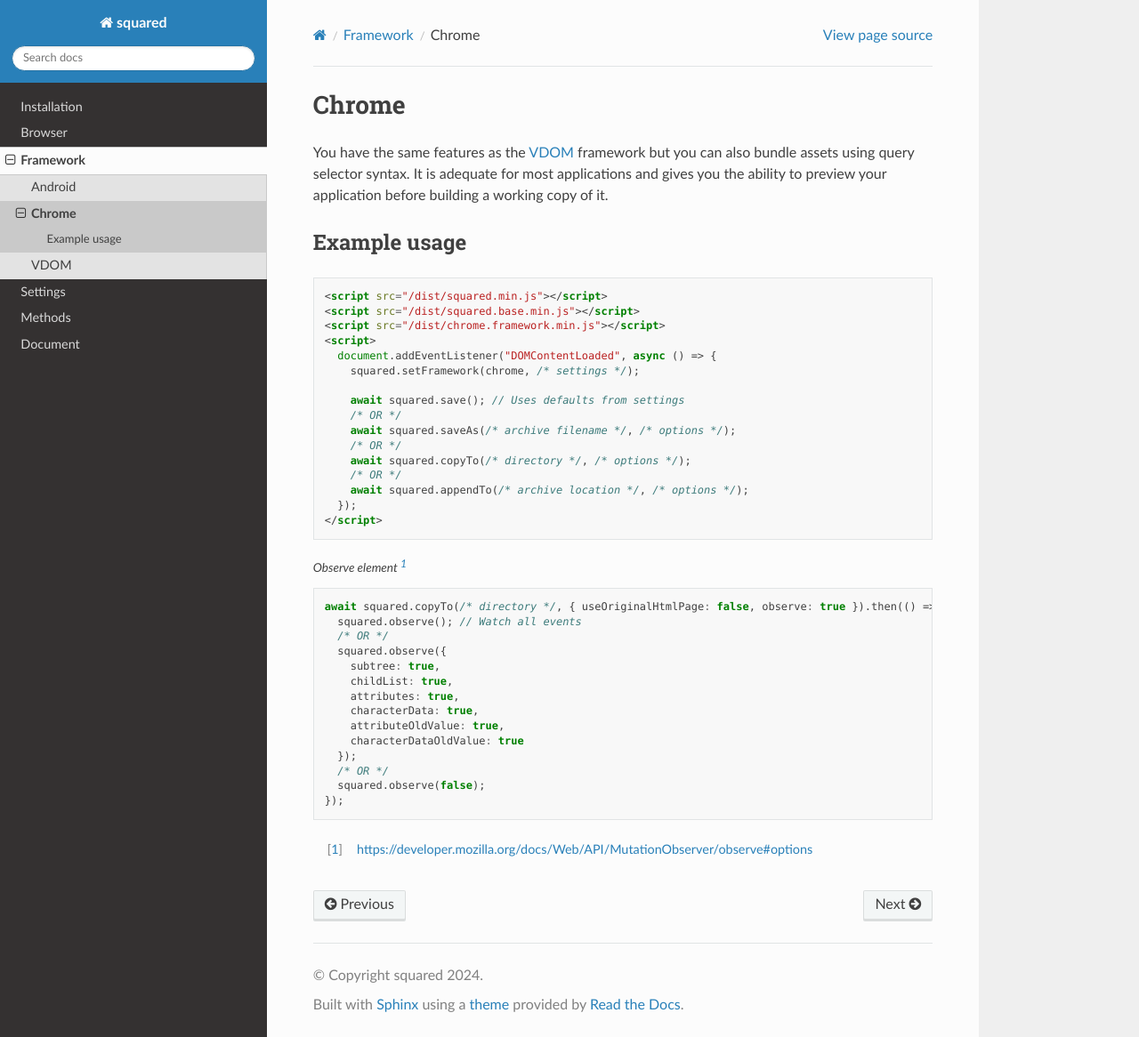
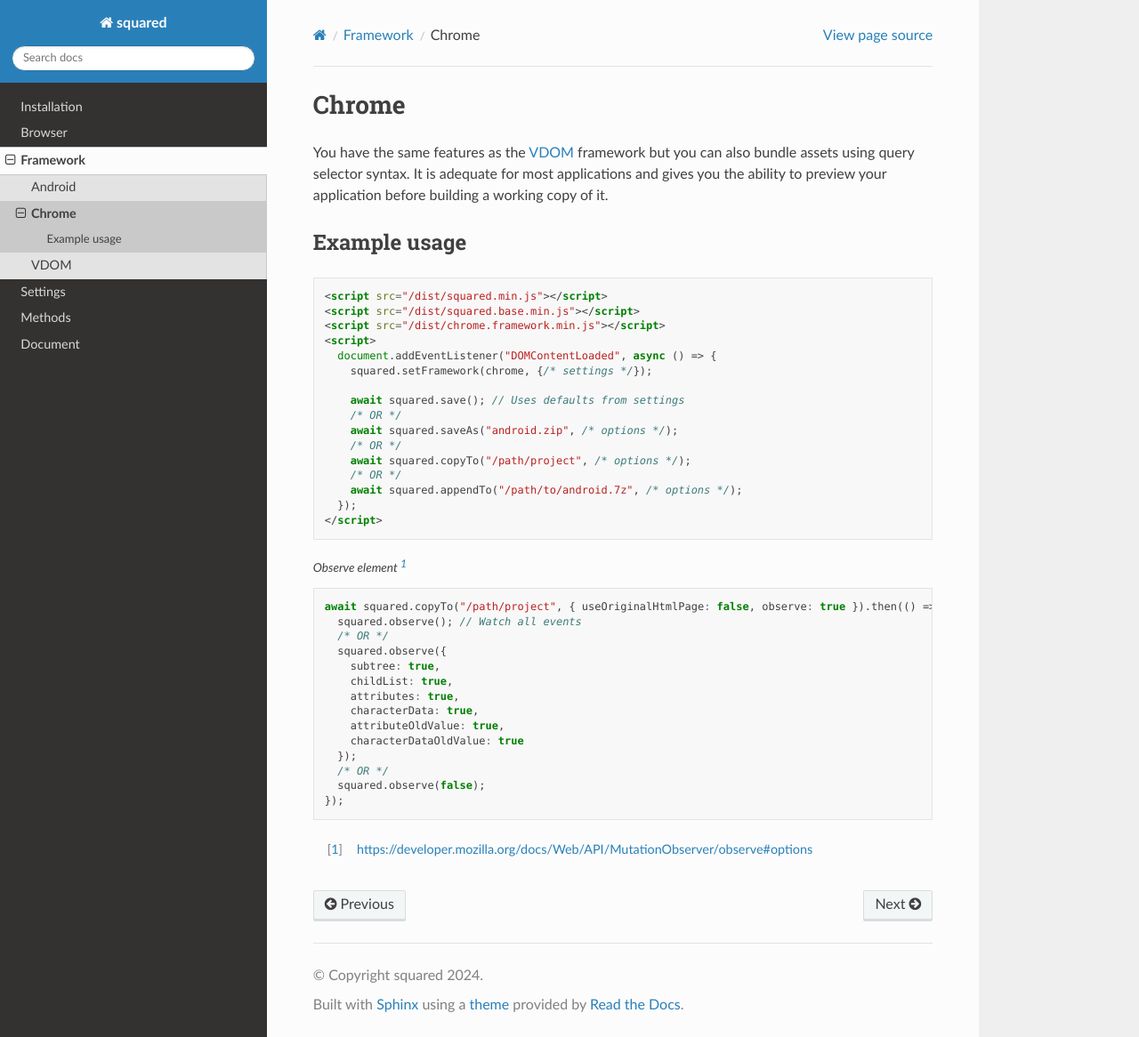
Before and after one commit to anpham6/android-docs, a Sphinx documentation site: the page built from source/framework/chrome.rst, in a window 1280 px wide and 1166 px high. Shown: the whole window at 89% size. Built offline with Sphinx 7.4.7 and the Read the Docs theme 2.0.0, drawn with Linux system fonts in a browser that asks for light colours.

```diff
--- a/source/document/android/resources.rst
+++ b/source/document/android/resources.rst
@@ -1,7 +1,7 @@
 Resources
 =========
 
-Projects can include additional values that are required during compilation which might not have been detected.
+Projects can include additional values which may have missed detection and are required during compilation.
 
 Interface
 ---------
--- a/source/framework/android.rst
+++ b/source/framework/android.rst
@@ -3,7 +3,7 @@ Android
 
 The primary function ``parseDocument`` can be called on multiple elements and multiple times per session. The application will continuously and progressively build the layout files into a single entity with combined shared resources.
 
-.. warning:: Calling "save" or "copy" methods before the images or fonts have completely loaded can cause them to be excluded from the generated layout. In these cases you should use ``parseDocument.then`` to set a callback for your commands and not ``parseDocumentSync``.
+.. warning:: Calling "save" or "copy" methods before the images or fonts have completely loaded can cause them to be excluded from the generated layout. In these cases you should use **parseDocument.then** to set a callback for your commands and not **parseDocumentSync**.
 
 Example usage
 -------------
--- a/source/framework/chrome.rst
+++ b/source/framework/chrome.rst
@@ -13,22 +13,22 @@ Example usage
   <script src="/dist/chrome.framework.min.js"></script>
   <script>
     document.addEventListener("DOMContentLoaded", async () => {
-      squared.setFramework(chrome, /* settings */);
+      squared.setFramework(chrome, {/* settings */});
 
       await squared.save(); // Uses defaults from settings
       /* OR */
-      await squared.saveAs(/* archive filename */, /* options */);
+      await squared.saveAs("android.zip", /* options */);
       /* OR */
-      await squared.copyTo(/* directory */, /* options */);
+      await squared.copyTo("/path/project", /* options */);
       /* OR */
-      await squared.appendTo(/* archive location */, /* options */);
+      await squared.appendTo("/path/to/android.7z", /* options */);
     });
   </script>
 
 .. code-block::
   :caption: Observe element [#]_
 
-  await squared.copyTo(/* directory */, { useOriginalHtmlPage: false, observe: true }).then(() => {
+  await squared.copyTo("/path/project", { useOriginalHtmlPage: false, observe: true }).then(() => {
     squared.observe(); // Watch all events
     /* OR */
     squared.observe({
--- a/source/framework/vdom.rst
+++ b/source/framework/vdom.rst
@@ -14,7 +14,7 @@ Example usage
   <script src="/dist/vdom.framework.min.js"></script>
   <script>
     document.addEventListener("DOMContentLoaded", async () => {
-      squared.setFramework(vdom, /* settings */);
+      squared.setFramework(vdom, {/* settings */});
 
       const elements = await squared.querySelectorAll("*");
       /* OR */
@@ -31,7 +31,7 @@ Example usage
   <script src="/dist/vdom-lite.framework.min.js"></script>
   <script>
     document.addEventListener("DOMContentLoaded", () => {
-      squared.setFramework(vdom, /* settings */);
+      squared.setFramework(vdom, {/* settings */});
 
       const element = squared.querySelector("body", true); // Synchronous
       /* OR */
--- a/source/methods/squared.rst
+++ b/source/methods/squared.rst
@@ -3,7 +3,7 @@ squared
 
 .. function:: setHostname(value)
 
-  Use another CORS-enabled server for processing assets.
+  Use another :abbr:`CORS (Cross-Origin Resource Sharing)`-enabled server for processing assets.
 
   :param string value: http(s)://hostname(:port)
 
@@ -40,7 +40,7 @@ squared
 
 .. function:: auth(token)
 
-  Set JWT authorization token for all requests
+  Set :abbr:`JWT (JSON Web Token)` authorization token for all requests
 
   :param string token: Three concatenated Base64url-encoded strings separated by dots
 
```
Also changed, not shown: other parts of source/framework/android.rst (+2 -2 lines).
